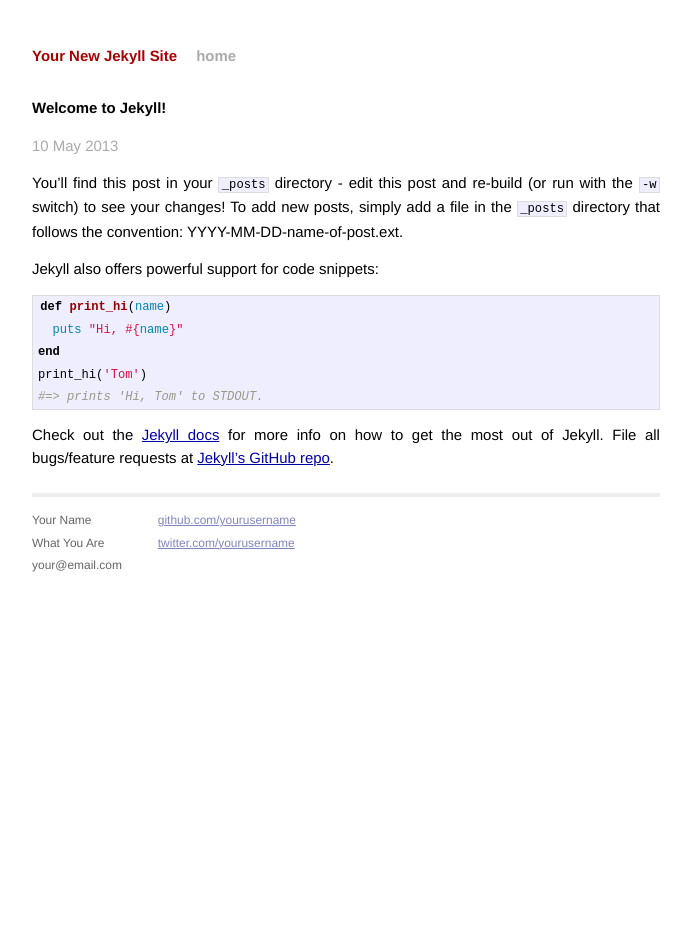
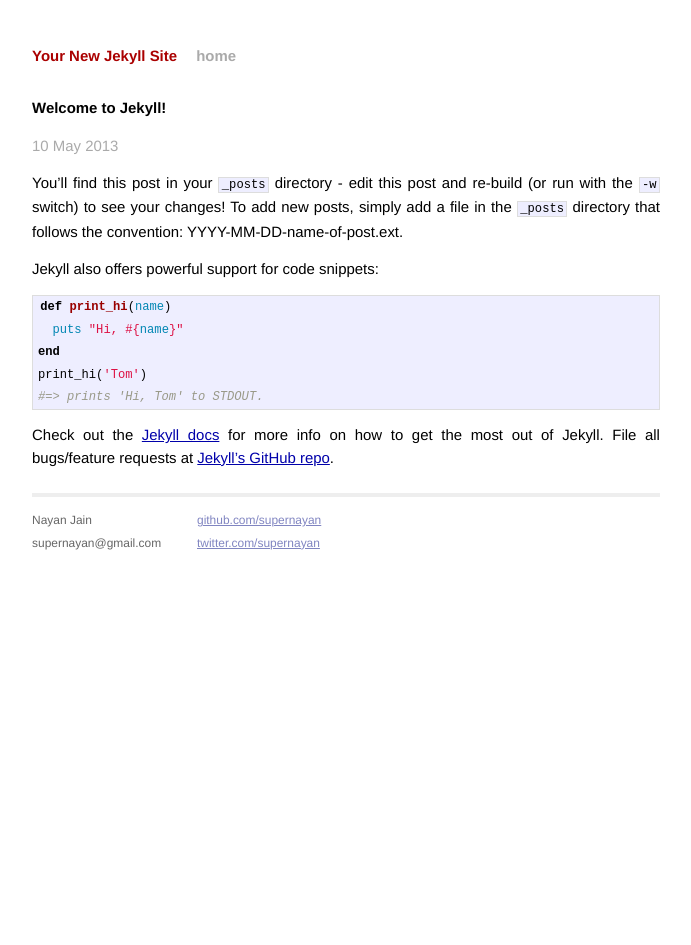
Before and after one commit to supernayan/supernayan.github.io, a Jekyll site: the page built from _posts/2013-05-10-welcome-to-jekyll.markdown, in a window 1280 px wide. Shown: the whole page, without its empty margins (294-985 px from the left). Built offline with Jekyll 4.4.1, drawn with Linux system fonts in a browser that asks for light colours.

Commit message:
Updated contact information

```diff
--- a/_layouts/default.html
+++ b/_layouts/default.html
@@ -27,15 +27,14 @@
             <div class="footer">
               <div class="contact">
                 <p>
-                  Your Name<br />
-                  What You Are<br />
-                  your@email.com
+                  Nayan Jain<br />
+                  supernayan@gmail.com
                 </p>
               </div>
               <div class="contact">
                 <p>
-                  <a href="http://github.com/yourusername/">github.com/yourusername</a><br />
-                  <a href="http://twitter.com/yourusername/">twitter.com/yourusername</a><br />
+                  <a href="http://github.com/supernayan/">github.com/supernayan</a><br />
+                  <a href="http://twitter.com/supernayan/">twitter.com/supernayan</a><br />
                 </p>
               </div>
             </div>
```
